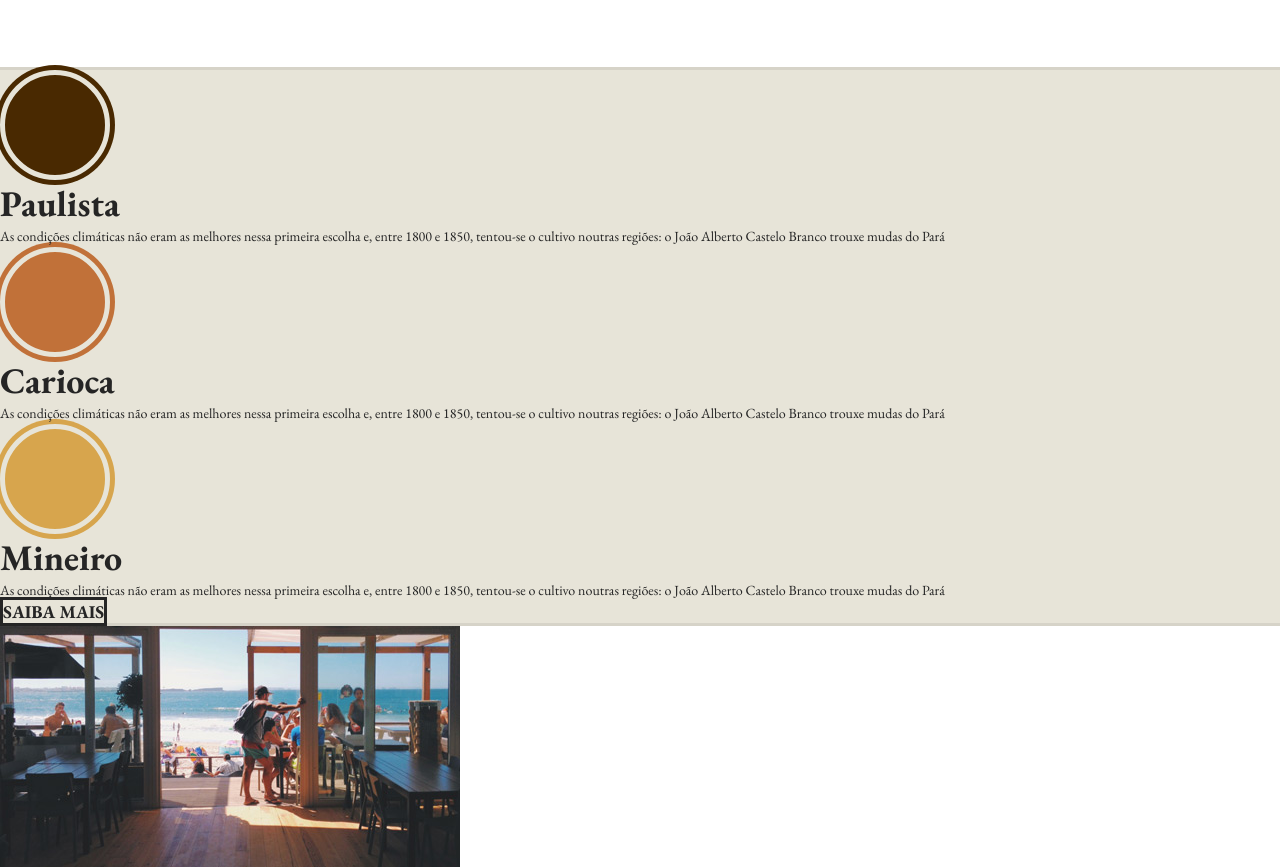
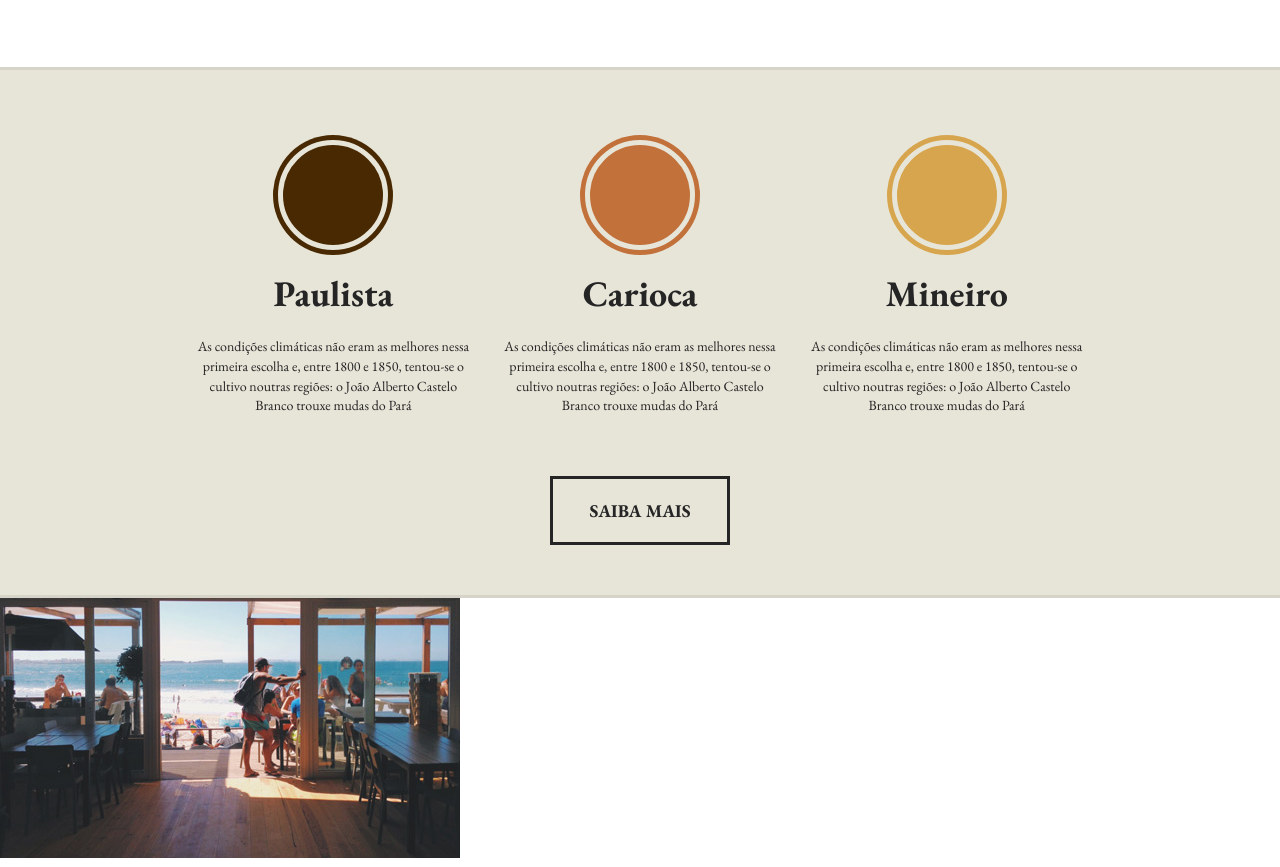
Before and after one commit to nestto/brafecssflexbox, a plain HTML site: page index.html in a window 1280 px wide. Shown: the part 1081-1948 px from the top of the page. Drawn offline with nearby package versions, Linux system fonts and the light colour scheme.

Commit message:
produtos

```diff
--- a/css/style.css
+++ b/css/style.css
@@ -134,10 +134,20 @@ body {
   background: #e7e4d8;
   border-top: 3px solid #d6d3c8;
   border-bottom: 3px solid #d6d3c8;
+  padding: 50px 0;
+}
+
+.produtos-item {
+  flex: 1;
+  margin: 0 10px;
+  text-align: center;
+  margin-bottom: 40px;
 }
 
 .produtos-item h2 {
   font-size: 2.25em;
+  text-align: center;
+  margin-bottom: 20px;
 }
 
 .produtos-item h2::before {
@@ -149,6 +159,7 @@ body {
   border-radius: 50%;
   border: 5px solid #e7e4d8;
   box-shadow: 0 0 0 5px currentColor;
+  margin: 20px auto;
 }
 
 h2.produtos-paulista::before {
@@ -176,6 +187,10 @@ h2.produtos-mineiro::before {
   font-size: 1.125em;
   font-weight: bold;
   text-transform: uppercase;
+  display: block;
+  width: 180px;
+  padding: 20px 0;
+  margin: 20px auto 0 auto;
 }
 
 /* Locais */
--- a/index.html
+++ b/index.html
@@ -52,7 +52,7 @@
     </section>
 
     <section class="produtos">
-      <div>
+      <div class="container">
         <div class="produtos-item">
           <h2 class="produtos-paulista">Paulista</h2>
           <p>
```
